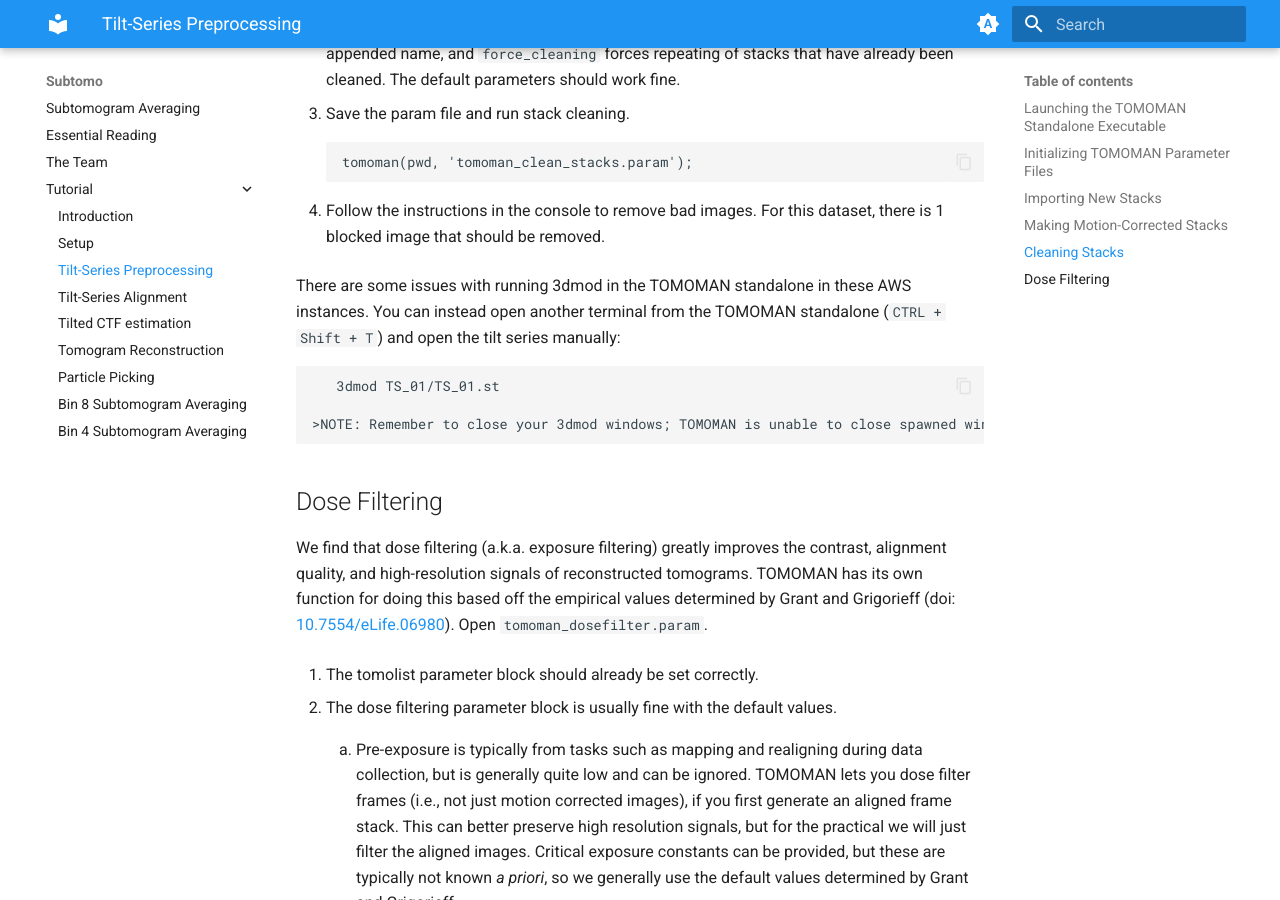
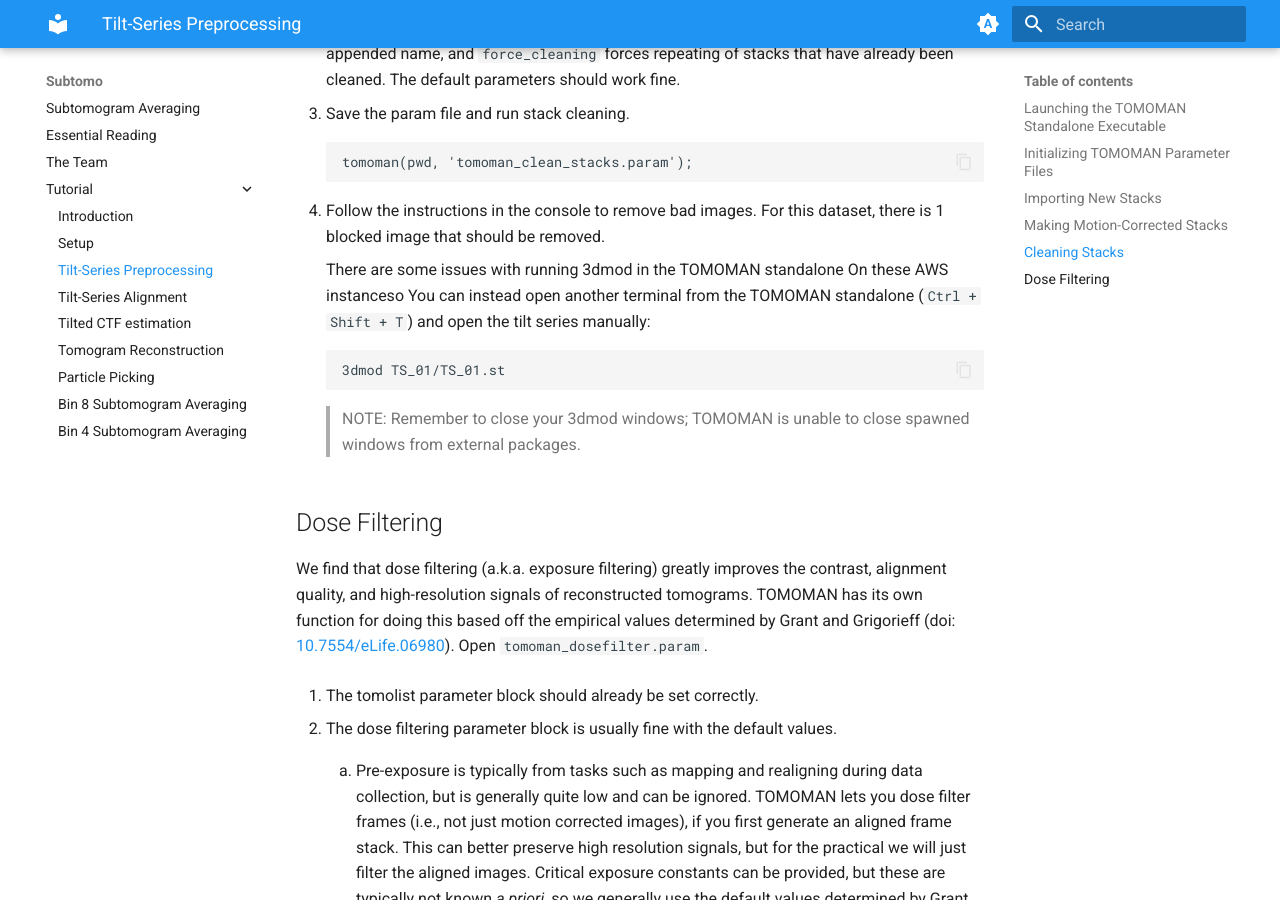
Before and after one commit to wan-lab-vanderbilt/subtomo-tutorials, an MkDocs documentation site: the page built from docs/hiv/preproc.md, in a window 1280 px wide and 900 px high, scrolled down 3700 px. Built offline with MkDocs 1.6.1 and Material for MkDocs 9.7.7, drawn with Linux system fonts in a browser that asks for light colours.

```diff
--- a/docs/hiv/preproc.md
+++ b/docs/hiv/preproc.md
@@ -141,12 +141,12 @@ The default parameters should work fine.
         tomoman(pwd, 'tomoman_clean_stacks.param');
 
 4. Follow the instructions in the console to remove bad images.
-   For this dataset, there is 1 blocked image that should be removed.
+For this dataset, there is 1 blocked image that should be removed.
 
-   There are some issues with running 3dmod in the TOMOMAN standalone in these AWS instances.
-   You can instead open another terminal from the TOMOMAN standalone (`CTRL + Shift + T`) and open the tilt series manually:
+    There are some issues with running 3dmod in the TOMOMAN standalone On these AWS instanceso
+    You can instead open another terminal from the TOMOMAN standalone (`Ctrl + Shift + T`) and open the tilt series manually:
 
-       3dmod TS_01/TS_01.st
+        3dmod TS_01/TS_01.st
 
     >NOTE: Remember to close your 3dmod windows; TOMOMAN is unable to close spawned windows from external packages.
 
--- a/mkdocs.yml
+++ b/mkdocs.yml
@@ -60,6 +60,7 @@ extra_javascript:
 extra_css:
   - stylesheets/extra.css
 
+# All of the commented out extensions are ones I tested for syntax highlighting but I couldn't get it working
 markdown_extensions:
     - mdx_math
     # - pymdownx.highlight:
```
Also changed, not shown: docs/team.md (+2 -0 lines), docs/hiv/setup.md (line endings or trailing spaces).
